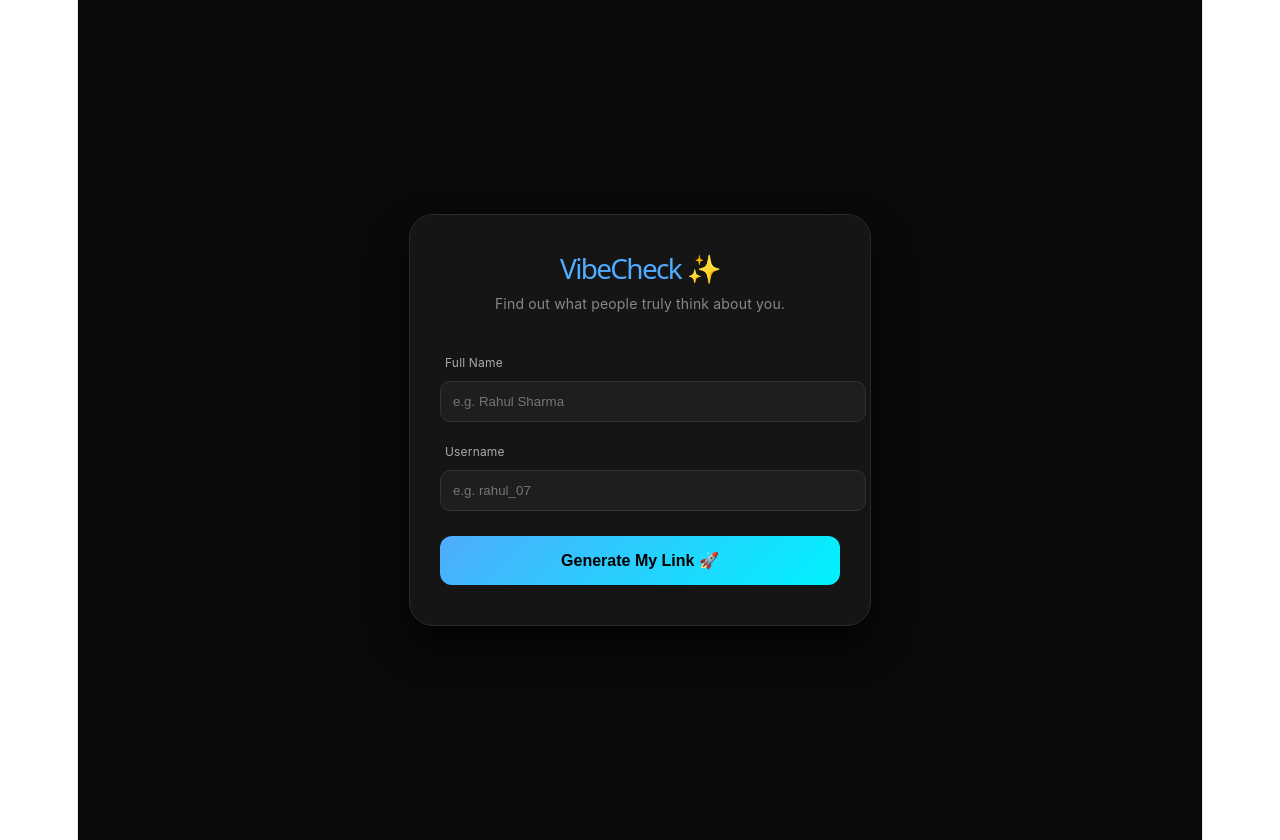
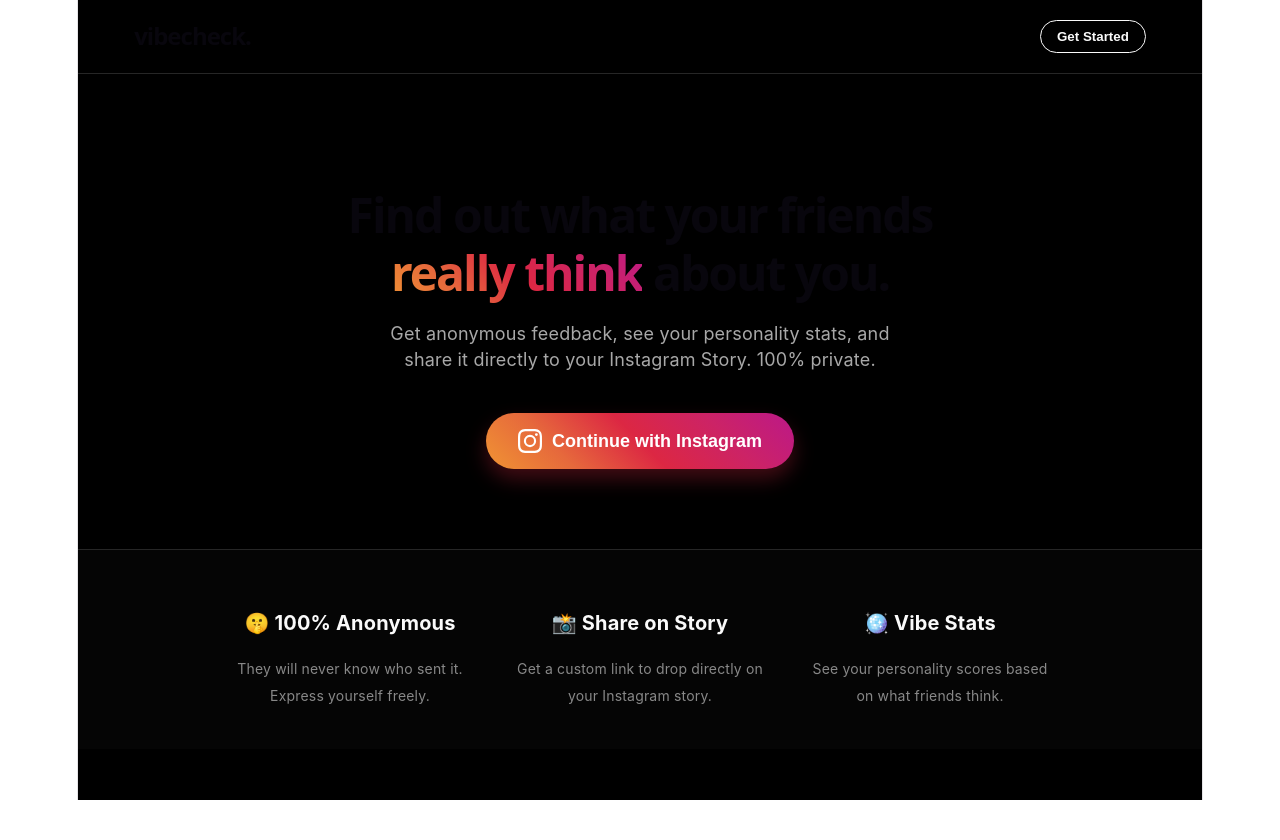
Before and after one commit to Tahir77778888/VibeCheck-Backend, a React (Vite) app in the folder VibeCheck-Frontend/: page / in a window 1280 px wide. After the commit the page ends 800 px from the top, so only its background shows below. Built offline with nearby package versions, Linux system fonts and the light colour scheme.

Commit message:
new home

```diff
--- a/VibeCheck-Frontend/src/App.jsx
+++ b/VibeCheck-Frontend/src/App.jsx
@@ -2,8 +2,9 @@ import { useState, useEffect, useRef } from 'react';
 import axios from 'axios';
 import { BrowserRouter as Router, Routes, Route, useParams, useNavigate } from 'react-router-dom';
 
-// ---------------- HOME COMPONENT ----------------
+// ---------------- HOME COMPONENT (SEO Landing Page) ----------------
 function Home() {
+  const [showForm, setShowForm] = useState(false);
   const [name, setName] = useState('');
   const [username, setUsername] = useState('');
   const [isLoading, setIsLoading] = useState(false);
@@ -12,49 +13,80 @@ function Home() {
   const handleCreateProfile = async (e) => {
     e.preventDefault();
     if (!name || !username) {
-      alert("Bhai dono fields bharna zaroori hai!");
+      alert("Fields bharna zaroori hai bhai!");
       return;
     }
-
     setIsLoading(true);
     try {
       await axios.post('https://vibecheck-backend-n4yi.onrender.com/api/users/create', {
         name: name,
         username: username.toLowerCase().replace(/\s+/g, '_')
       });
-      alert("Account ekdum mast ban gaya! 🚀");
       navigate(`/${username.toLowerCase().replace(/\s+/g, '_')}`);
     } catch (error) {
-      alert(error.response?.data?.message || "Username already taken bhai.");
+      alert(error.response?.data?.message || "Username already taken.");
     } finally {
       setIsLoading(false);
     }
   };
 
   return (
-    <div style={{ minHeight: '100vh', backgroundColor: '#0a0a0a', color: '#ffffff', fontFamily: "'Inter', sans-serif", display: 'flex', justifyContent: 'center', alignItems: 'center', padding: '20px' }}>
-      <div style={{ backgroundColor: '#151515', padding: '40px 30px', borderRadius: '24px', width: '100%', maxWidth: '400px', boxShadow: '0 20px 40px rgba(0,0,0,0.8)', textAlign: 'center', border: '1px solid #2a2a2a' }}>
-        <h1 style={{ margin: '0 0 10px 0', fontSize: '28px', color: '#4facfe' }}>VibeCheck ✨</h1>
-        <p style={{ color: '#888', marginBottom: '30px', fontSize: '14px' }}>Find out what people truly think about you.</p>
+    <div style={{ minHeight: '100vh', backgroundColor: '#000000', color: '#fafafa', fontFamily: "-apple-system, BlinkMacSystemFont, 'Segoe UI', Roboto, Helvetica, Arial, sans-serif" }}>
 
-        <form onSubmit={handleCreateProfile} style={{ display: 'flex', flexDirection: 'column', gap: '15px', textAlign: 'left' }}>
-          <div>
-            <label style={{ fontSize: '12px', color: '#aaa', marginLeft: '5px' }}>Full Name</label>
-            <input type="text" placeholder="e.g. Rahul Sharma" value={name} onChange={(e) => setName(e.target.value)} style={{ width: '100%', padding: '12px', borderRadius: '10px', border: '1px solid #333', backgroundColor: '#1e1e1e', color: 'white', marginTop: '5px' }} />
-          </div>
-          <div>
-            <label style={{ fontSize: '12px', color: '#aaa', marginLeft: '5px' }}>Username</label>
-            <input type="text" placeholder="e.g. rahul_07" value={username} onChange={(e) => setUsername(e.target.value)} style={{ width: '100%', padding: '12px', borderRadius: '10px', border: '1px solid #333', backgroundColor: '#1e1e1e', color: 'white', marginTop: '5px' }} />
-          </div>
-          <button type="submit" disabled={isLoading} style={{ width: '100%', padding: '15px', marginTop: '10px', background: isLoading ? '#555' : 'linear-gradient(135deg, #4facfe 0%, #00f2fe 100%)', color: 'black', border: 'none', borderRadius: '12px', fontSize: '16px', fontWeight: 'bold', cursor: 'pointer' }}>
-            {isLoading ? 'Creating Vibe... ⏳' : 'Generate My Link 🚀'}
+      {/* Navbar */}
+      <nav style={{ display: 'flex', justifyContent: 'space-between', alignItems: 'center', padding: '20px 5%', borderBottom: '1px solid #262626' }}>
+        <h2 style={{ margin: 0, fontSize: '24px', fontWeight: 'bold', letterSpacing: '-1px' }}>vibecheck.</h2>
+        <button onClick={() => setShowForm(true)} style={{ background: 'transparent', color: '#fafafa', border: '1px solid #fafafa', padding: '8px 16px', borderRadius: '20px', cursor: 'pointer', fontWeight: 'bold' }}>Get Started</button>
+      </nav>
+
+      {/* Hero Section */}
+      <div style={{ textAlign: 'center', padding: '80px 20px', maxWidth: '800px', margin: '0 auto' }}>
+        <h1 style={{ fontSize: '48px', fontWeight: '900', marginBottom: '20px', lineHeight: '1.2', letterSpacing: '-2px' }}>
+          Find out what your friends <br /><span style={{ background: 'linear-gradient(45deg, #f09433 0%, #e6683c 25%, #dc2743 50%, #cc2366 75%, #bc1888 100%)', WebkitBackgroundClip: 'text', WebkitTextFillColor: 'transparent' }}>really think</span> about you.
+        </h1>
+        <p style={{ color: '#a8a8a8', fontSize: '18px', marginBottom: '40px', maxWidth: '500px', margin: '0 auto 40px auto' }}>
+          Get anonymous feedback, see your personality stats, and share it directly to your Instagram Story. 100% private.
+        </p>
+
+        {!showForm ? (
+          <button onClick={() => setShowForm(true)} style={{ background: 'linear-gradient(45deg, #f09433 0%, #e6683c 25%, #dc2743 50%, #cc2366 75%, #bc1888 100%)', color: 'white', border: 'none', padding: '16px 32px', borderRadius: '30px', fontSize: '18px', fontWeight: 'bold', cursor: 'pointer', display: 'flex', alignItems: 'center', gap: '10px', margin: '0 auto', boxShadow: '0 10px 20px rgba(220, 39, 67, 0.3)' }}>
+            <svg width="24" height="24" viewBox="0 0 24 24" fill="white"><path d="M12 2.163c3.204 0 3.584.012 4.85.07 3.252.148 4.771 1.691 4.919 4.919.058 1.265.069 1.645.069 4.849 0 3.205-.012 3.584-.069 4.849-.149 3.225-1.664 4.771-4.919 4.919-1.266.058-1.644.07-4.85.07-3.204 0-3.584-.012-4.849-.07-3.26-.149-4.771-1.699-4.919-4.92-.058-1.265-.07-1.644-.07-4.849 0-3.204.013-3.583.07-4.849.149-3.227 1.664-4.771 4.919-4.919 1.266-.057 1.645-.069 4.849-.069zM12 0C8.741 0 8.333.014 7.053.072 2.695.272.273 2.69.073 7.052.014 8.333 0 8.741 0 12c0 3.259.014 3.668.072 4.948.2 4.358 2.618 6.78 6.98 6.98C8.333 23.986 8.741 24 12 24c3.259 0 3.668-.014 4.948-.072 4.354-.2 6.782-2.618 6.979-6.98.059-1.28.073-1.689.073-4.948 0-3.259-.014-3.667-.072-4.947-.196-4.354-2.617-6.78-6.979-6.98C15.668.014 15.259 0 12 0zm0 5.838a6.162 6.162 0 100 12.324 6.162 6.162 0 000-12.324zM12 16a4 4 0 110-8 4 4 0 010 8zm6.406-11.845a1.44 1.44 0 100 2.881 1.44 1.44 0 000-2.881z" /></svg>
+            Continue with Instagram
           </button>
-        </form>
+        ) : (
+          <form onSubmit={handleCreateProfile} style={{ backgroundColor: '#121212', padding: '30px', borderRadius: '20px', maxWidth: '400px', margin: '0 auto', border: '1px solid #262626', textAlign: 'left' }}>
+            <h3 style={{ marginTop: 0, marginBottom: '20px', textAlign: 'center' }}>Set up your Link</h3>
+            <div style={{ marginBottom: '15px' }}>
+              <input type="text" placeholder="Full Name" value={name} onChange={(e) => setName(e.target.value)} style={{ width: '100%', padding: '14px', borderRadius: '10px', border: '1px solid #333', backgroundColor: '#000', color: '#fafafa' }} />
+            </div>
+            <div style={{ marginBottom: '20px' }}>
+              <input type="text" placeholder="Insta Username" value={username} onChange={(e) => setUsername(e.target.value)} style={{ width: '100%', padding: '14px', borderRadius: '10px', border: '1px solid #333', backgroundColor: '#000', color: '#fafafa' }} />
+            </div>
+            <button type="submit" disabled={isLoading} style={{ width: '100%', padding: '14px', background: '#fafafa', color: '#000', border: 'none', borderRadius: '10px', fontSize: '16px', fontWeight: 'bold', cursor: 'pointer' }}>
+              {isLoading ? 'Loading...' : 'Generate My Link'}
+            </button>
+          </form>
+        )}
+      </div>
+
+      {/* SEO Features Section */}
+      <div style={{ display: 'flex', justifyContent: 'center', gap: '40px', padding: '40px 20px', flexWrap: 'wrap', borderTop: '1px solid #262626', backgroundColor: '#050505' }}>
+        <div style={{ textAlign: 'center', maxWidth: '250px' }}>
+          <h3 style={{ fontSize: '20px' }}>🤫 100% Anonymous</h3>
+          <p style={{ color: '#888', fontSize: '14px' }}>They will never know who sent it. Express yourself freely.</p>
+        </div>
+        <div style={{ textAlign: 'center', maxWidth: '250px' }}>
+          <h3 style={{ fontSize: '20px' }}>📸 Share on Story</h3>
+          <p style={{ color: '#888', fontSize: '14px' }}>Get a custom link to drop directly on your Instagram story.</p>
+        </div>
+        <div style={{ textAlign: 'center', maxWidth: '250px' }}>
+          <h3 style={{ fontSize: '20px' }}>🪩 Vibe Stats</h3>
+          <p style={{ color: '#888', fontSize: '14px' }}>See your personality scores based on what friends think.</p>
+        </div>
       </div>
     </div>
   );
 }
-
 // ---------------- PROFILE COMPONENT ----------------
 function Profile() {
   const { username } = useParams();
```
